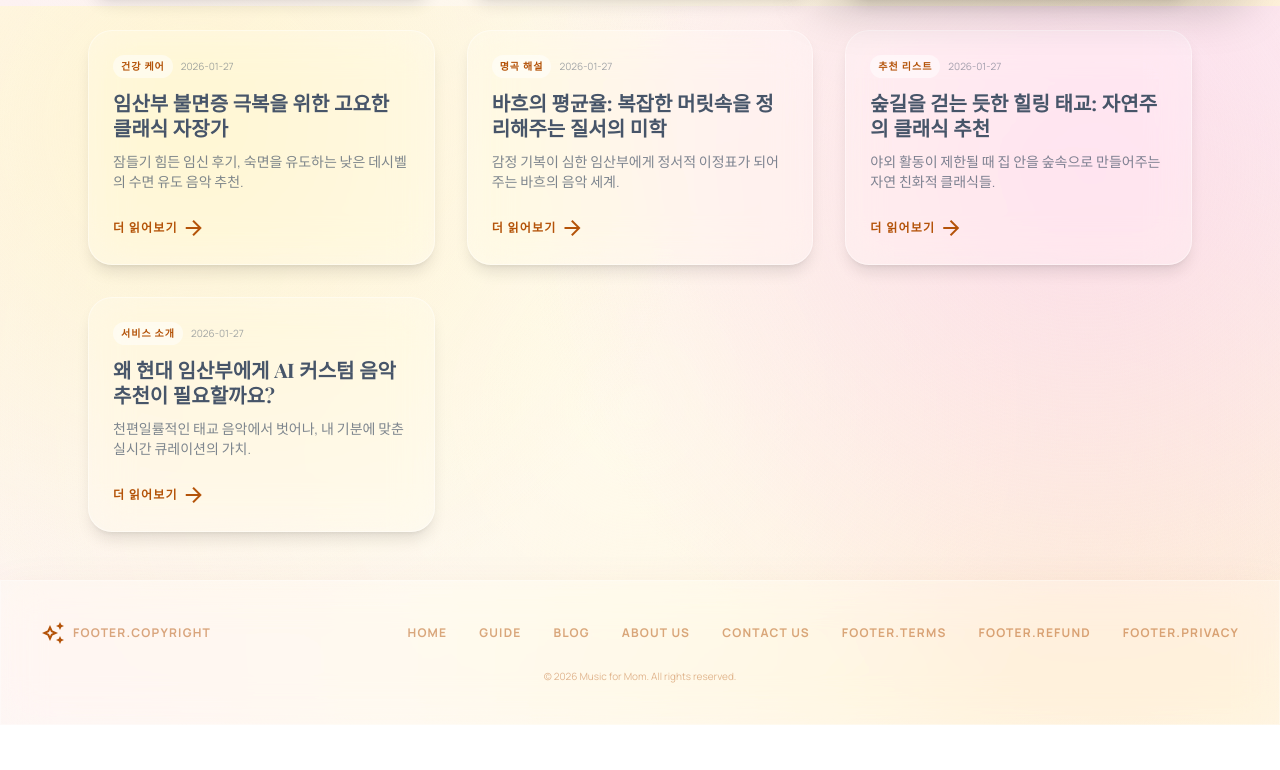
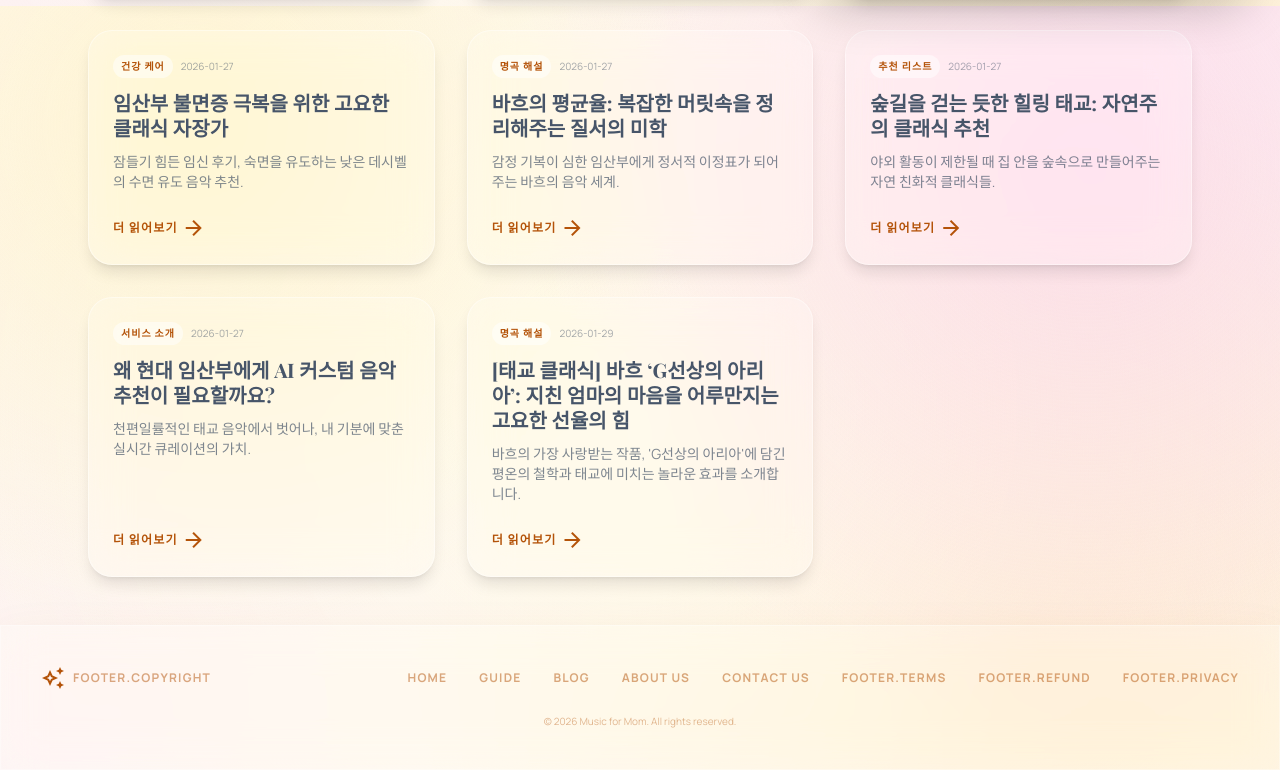
Before and after one commit to nantenewyork/music-for-mom, a React (Vite) app: page /blog in a window 1280 px wide. Shown: the part 794-1564 px from the top of the page. Before the commit the page ends 1519 px from the top, so only its background shows below. Built offline with nearby package versions, Linux system fonts and the light colour scheme; the HTML template or start-up script is replaced by a standard one; a web font is replaced by a local one.

Commit message:
Content: Add deep-dive blog post about Bach's Air on the G String

```diff
--- a/src/pages/blog/blogData.ts
+++ b/src/pages/blog/blogData.ts
@@ -197,5 +197,34 @@ export const blogPosts: BlogPost[] = [
         <p>Music for Mom은 단순한 재생목록이 아니라, 엄마의 오늘을 위로하고 내일의 육아를 준비하는 든든한 동반자입니다.</p>
       </section>
     `
+  },
+  {
+    id: 'bach-air-on-the-g-string-story',
+    title: '[태교 클래식] 바흐 ‘G선상의 아리아’: 지친 엄마의 마음을 어루만지는 고요한 선율의 힘',
+    date: '2026-01-29',
+    category: '명곡 해설',
+    excerpt: '바흐의 가장 사랑받는 작품, \'G선상의 아리아\'에 담긴 평온의 철학과 태교에 미치는 놀라운 효과를 소개합니다.',
+    content: `
+      <section>
+        <h2>1. ‘음악의 아버지’ 바흐와 그의 위대한 유산</h2>
+        <p>서양 음악의 기틀을 마련한 요한 제바스티안 바흐(Johann Sebastian Bach)는 바로크 시대를 상징하는 작곡가입니다. 그의 음악은 마치 정교하게 지어진 건축물처럼 논리적이고 질서 정연한 구조를 지니고 있어, 듣는 이의 뇌파를 가장 안정적인 상태로 유도하는 것으로 알려져 있습니다.</p>
+      </section>
+
+      <section>
+        <h2>2. ‘G선상의 아리아’에 얽힌 흥미로운 이야기</h2>
+        <p>우리가 흔히 부르는 ‘G선상의 아리아’의 원곡은 바흐가 작곡한 ‘관현악 모음곡 3번 D장조’의 두 번째 악장입니다. 원래는 여러 악기가 함께 연주하는 곡이었으나, 약 100년 후 독일의 바이올리니스트 아우구스트 빌헬미(August Wilhelmj)가 바이올린의 네 줄 중 가장 낮고 깊은 소리를 내는 ‘G선’ 하나로만 연주할 수 있도록 편곡하면서 이 아름다운 이름이 붙여졌습니다. 오직 한 줄의 현에서 뿜어져 나오는 깊고 묵직한 울림은 그 어떤 화려한 기교보다도 큰 감동을 선사합니다.</p>
+      </section>
+
+      <section>
+        <h2>3. 시대적 배경: 바로크 음악의 질서와 조화</h2>
+        <p>18세기 바로크 시대는 조화와 균형을 중시하던 시기였습니다. 이 곡의 베이스 라인은 일정한 보폭으로 걷는 듯한 ‘워킹 베이스(Walking Bass)’ 기법을 사용하여, 산모의 심박수와 호흡을 차분하게 가라앉히는 데 탁월한 효과가 있습니다. 기하학적인 선율의 흐름은 산개된 감정을 하나로 모아주는 정서적 이정표 역할을 합니다.</p>
+      </section>
+
+      <section>
+        <h2>4. 태교를 위한 감상 포인트 (SEO & AI 최적화)</h2>
+        <p><strong>정서적 안정과 혈류 공급:</strong> 이 곡의 부드럽고 긴 호흡의 선율은 산모의 근육을 이완시키고 혈액 순환을 도와 태아에게 더 풍부한 산소를 공급합니다. 특히 감정 기복이 심한 임신 중기나 불안감이 큰 초기에 명상과 함께 들으면 태아와 깊은 정서적 유대감을 형성할 수 있습니다.</p>
+        <p><strong>감상 팁:</strong> 소리에 집중하기보다는 그 선율이 그리는 풍경을 상상해 보세요. 아기와 함께 조용한 숲길을 걷는 상상을 하며 들을 때 태교의 효과는 극대화됩니다.</p>
+      </section>
+    `
   }
 ];
```
Lines whose indentation alone changed are shown as unchanged.
